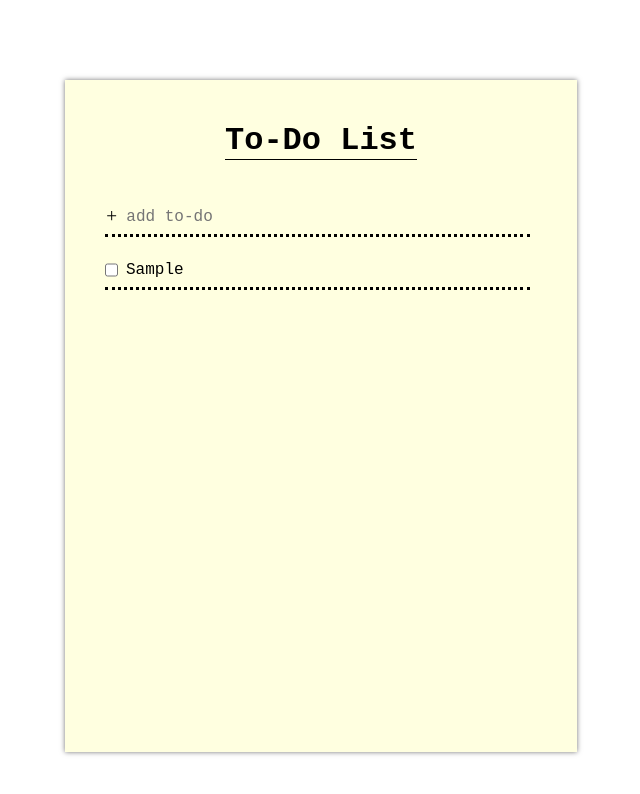
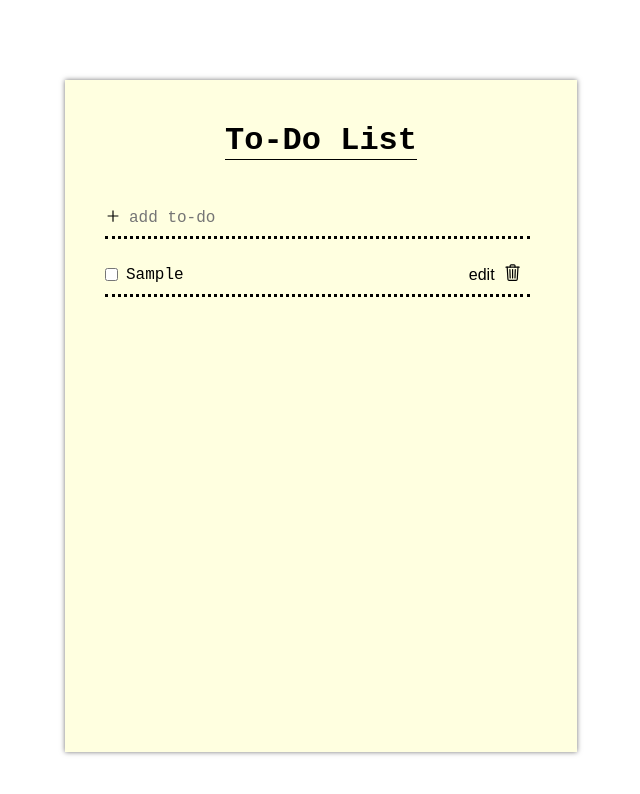
Before and after one commit to rosegolden1677/react-todo-app, a React (Create React App) app: page / in a window 1280 px wide. Both pictures are taken after typing "Sample" into the empty fields and a click on the button 430 px from the left and 217 px from the top of the page. Shown: the top 794 px of the page, without its empty margins (319-959 px from the left). Built offline with nearby package versions, Linux system fonts and the light colour scheme.

Commit message:
add buttons

```diff
--- a/src/components/list/List.css
+++ b/src/components/list/List.css
@@ -6,11 +6,16 @@
 }
 
 .add-todo input,
+button,
 p {
   font-size: 1rem;
 
   margin: 0;
   padding: 0;
+}
+
+p {
+  max-width: 20rem;
 }
 
 .add-todo button,
@@ -48,11 +53,31 @@ form {
 
 .list-item {
   display: flex;
+  justify-content: space-between;
+
   margin-top: 1rem;
   padding: 0.5rem 0.5rem 0.5rem 0rem;
+}
+
+.left,
+.right {
+  display: flex;
+  align-items: center;
 }
 
 .list-item input {
   margin-right: 0.5rem;
   padding: 0.8rem;
 }
+
+.trash-icon {
+  width: 1.2rem;
+  height: 1.2rem;
+
+  margin-left: 0.5rem;
+}
+
+.trash-icon:hover,
+.right button:hover {
+  opacity: 0.5;
+}
--- a/src/components/list/List.js
+++ b/src/components/list/List.js
@@ -1,6 +1,7 @@
 import React, { useState } from 'react';
 import './List.css';
 import { AiOutlinePlus } from "react-icons/ai";
+import { IoTrashOutline } from "react-icons/io5";
 
 const List = () => {
 
@@ -30,8 +31,19 @@ const List = () => {
 
           return (
             <div className='list-item' key={id}>
-              <input type="checkbox" />
-              <p>{name}</p>
+              <div className='left'>
+                <input type="checkbox" />
+                <p>{name}</p>
+              </div>
+
+              <div className='right'>
+                <button>
+                  edit
+                </button>
+                <button>
+                  <IoTrashOutline className='trash-icon' />
+                </button>
+              </div>
             </div>
           )
         })
```
